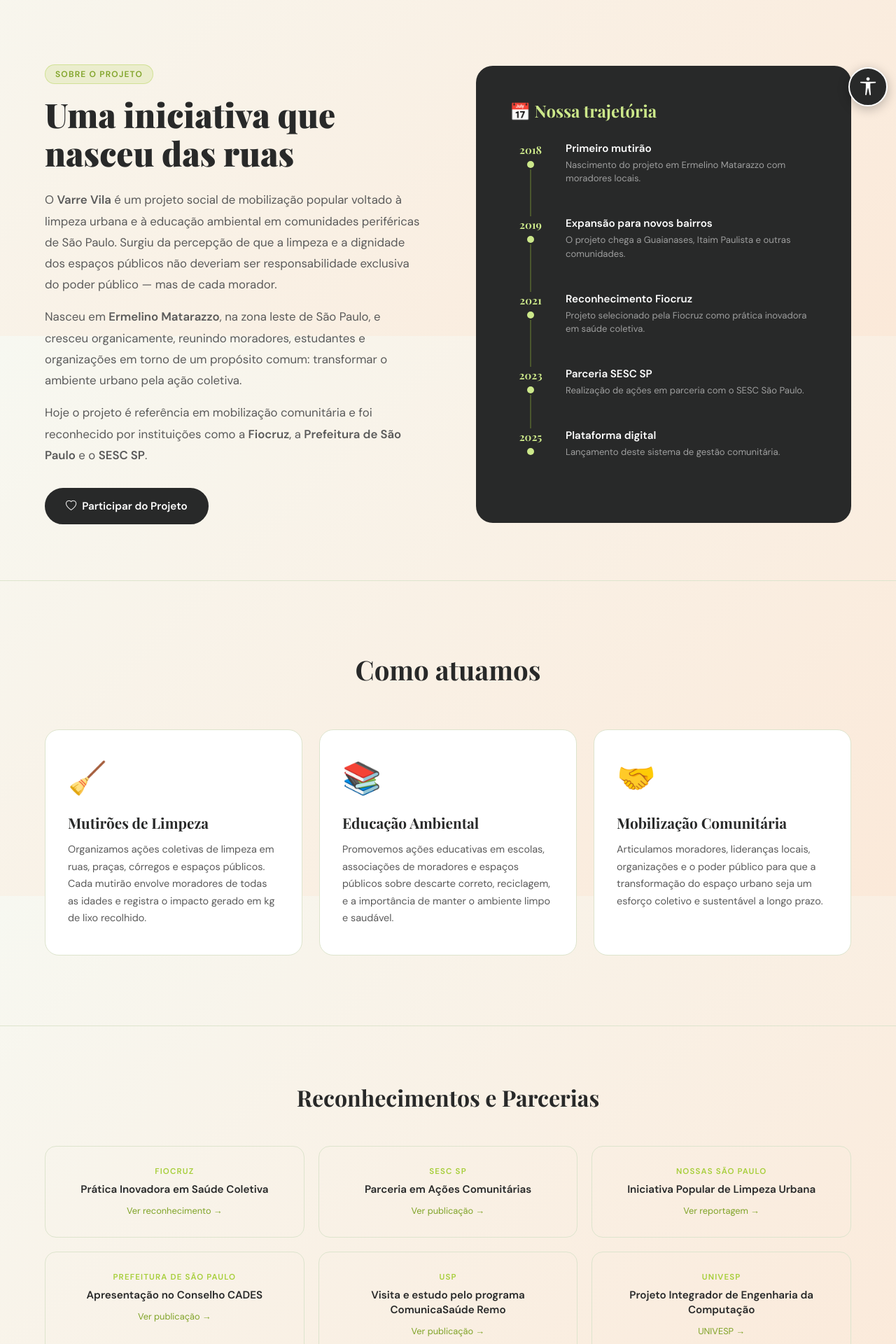
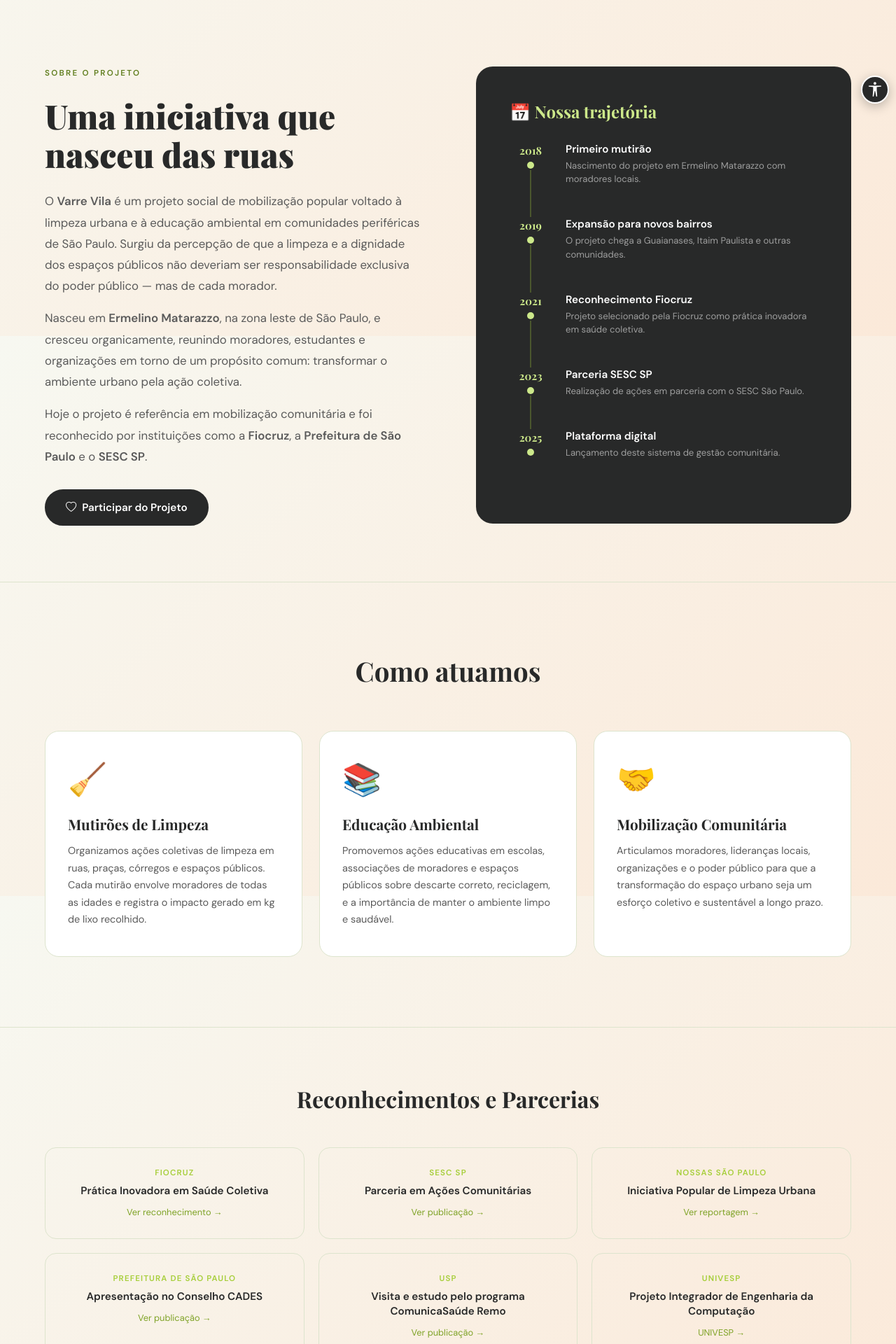
Before and after one commit to flavioalsoares/VarreVilaUNIVESP, a Django app: page /sobre/ in a window 1280 px wide. Shown: the part 320-2240 px from the top of the page at 70% size. Run offline with Django 4.2, Linux system fonts and the light colour scheme; parts of the project's set-up code (start-up, migrations or seed data) failed here and were passed over; some libraries are stand-ins or nearby versions.

Commit message:
fix(ui): cinco correções da revisão visual (#23)
Verificadas no Podman local antes do commit: 146 testes, capturas
inspecionadas, Lighthouse medido.

Botões de acessibilidade alinhados ao VLibras (mesmo tamanho e recuo,
medido por pixel); a folga de ~43px é imposta pela área invisível do
widget, que obscurecia parte do nosso botão. Previsão informa quando
estará disponível em vez de deixar o card mudo. Rótulo de seção vira
sobretítulo nos heróis. Próximos Mutirões deixa de listar evento vencido
na página de Ações. Contraste da previsão corrigido no fundo escuro.
Hierarquia de títulos do Sobre acertada.

Co-Authored-By: Claude Opus 5 <noreply@anthropic.com>
Claude-Session: https://claude.ai/code/session_01N1o3yn1bTMFmQiwDVzgi4q

```diff
--- a/public/views.py
+++ b/public/views.py
@@ -1,5 +1,6 @@
 from django.shortcuts import render
 from django.db.models import Sum, Count
+from django.utils import timezone
 from events.models import Event
 from impact.models import ImpactReport
 
@@ -20,7 +21,6 @@ def home(request):
     ).select_related('impact_report').order_by('-data')[:3]
 
     # Próximos mutirões
-    from django.utils import timezone
     proximos = Event.objects.filter(
         status='planejado',
         data__gte=timezone.now().date()
@@ -48,7 +48,12 @@ def acoes(request):
         status='realizado'
     ).select_related('impact_report').order_by('-data')
 
-    proximos = Event.objects.filter(status='planejado').order_by('data')[:6]
+    # Só o que ainda vai acontecer: sem o filtro de data, um mutirão
+    # planejado que já passou continuava listado como "próximo".
+    proximos = Event.objects.filter(
+        status='planejado',
+        data__gte=timezone.now().date(),
+    ).order_by('data')[:6]
 
     context = {
         'acoes_realizadas': acoes_realizadas,
--- a/static/css/acessibilidade.css
+++ b/static/css/acessibilidade.css
@@ -185,23 +185,32 @@ select:focus-visible,
 /* ── Painel de acessibilidade ──
    Botão fixo abre um painel com todas as opções.
 
-   Fica na borda direita, logo abaixo do botão do VLibras, que se ancora
-   um pouco acima do meio da janela. Os dois recursos de acessibilidade
-   ficam juntos, no lado que a convenção reserva para eles — quem procura
-   um encontra o outro. O deslocamento é relativo ao centro da janela, e
-   não ao topo, para o par continuar unido em telas de qualquer altura. */
+   Fica na borda direita, logo abaixo do botão do VLibras, formando par
+   com ele: mesmo tamanho e mesmo recuo da borda, para os dois centros se
+   alinharem no mesmo eixo vertical.
+
+   As medidas vêm de medição por pixel de capturas em três alturas de
+   janela (700, 860 e 1200): o VLibras é 40x40, encosta a 10px da borda
+   direita, e seu centro fica de 34 a 44px ACIMA do meio da janela — um
+   deslocamento praticamente constante, não proporcional. Por isso o
+   nosso se ancora ao centro e não ao topo, com folga de cerca de 15px
+   abaixo dele. */
+/* Tentei reposicionar o botão do VLibras para alinhar o par com precisão;
+   o ícone sumiu da tela. Ele não é posicionado como aparenta, e quebrar o
+   widget de Libras do governo custa muito mais do que alguns pixels. A
+   posição dele fica intocada; o nosso é que se alinha a ela. */
 .acessibilidade-abrir {
     position: fixed;
-    right: 12px;
-    top: calc(50% + 16px);
+    right: 10px;
+    top: calc(50% + 28px);
     z-index: 1950;
-    width: 56px;
-    height: 56px;
+    width: 40px;
+    height: 40px;
     border-radius: 50%;
     border: 2px solid #fff;
     background: var(--verde-escuro);
     color: #fff;
-    font-size: 1.6rem;
+    font-size: 1.3rem;
     display: flex;
     align-items: center;
     justify-content: center;
@@ -215,11 +224,11 @@ select:focus-visible,
    inteiro em qualquer altura de janela, sem esbarrar no VLibras acima. */
 .acessibilidade-painel {
     position: fixed;
-    right: 80px;
+    right: 62px;
     top: 50%;
     transform: translateY(-50%);
-    z-index: 1950;
-    width: min(340px, calc(100vw - 104px));
+    z-index: 2147483000;
+    width: min(340px, calc(100vw - 86px));
     max-height: calc(100vh - 32px);
     overflow-y: auto;
     background: #fff;
--- a/templates/public/base_publica.html
+++ b/templates/public/base_publica.html
@@ -206,10 +206,44 @@
         /* ── Previsão do tempo nos próximos mutirões (previsao.js) ── */
         .previsao { margin-top: 8px; font-size: 0.85rem; color: var(--verde-texto); font-weight: 600; }
         .previsao .previsao-icone { font-size: 1.1em; margin-right: 4px; }
+        /* Nos heróis vira sobretítulo: sem caixa, sem fundo, e perto do
+           título — a distância curta é o que faz ler como parte dele. */
+        .page-hero .tag-verde,
+        .hero-conteudo .tag-verde,
+        .hero-sobre .tag-verde {
+            background: none;
+            padding: 0;
+            border-radius: 0;
+            letter-spacing: 0.2em;
+            font-size: 0.72rem;
+            margin-bottom: 10px;
+        }
+
+        .page-hero .tag-verde,
+        .hero-conteudo .tag-verde { color: var(--verde-claro); }
+
+        .hero-sobre .tag-verde { color: var(--verde-texto); }
+
+        .previsao.previsao-aguarde { color: var(--texto-suave); font-weight: 400; font-style: italic; }
+        /* A seção de próximos da home tem fundo escuro: as cores acima, pensadas
+           para fundo claro, dariam 1,75:1 ali. */
+        .secao-proximos .previsao { color: var(--verde-claro); }
+        .secao-proximos .previsao.previsao-aguarde { color: rgba(255, 255, 255, 0.82); }
+        .secao-proximos .previsao-fonte,
+        .secao-proximos .previsao-fonte a { color: rgba(255, 255, 255, 0.78); }
         .previsao-fonte { margin-top: 16px; font-size: 0.75rem; color: var(--texto-suave); }
         .previsao-fonte a { color: inherit; }
 
         /* ── UTILITÁRIOS ── */
+        /* Rótulo de seção, não controle.
+
+           Duas coisas o faziam parecer botão: a pílula com borda sólida e,
+           sobretudo, a posição — centralizado e isolado acima de um título
+           grande, é exatamente onde se espera uma chamada para ação.
+
+           A borda saiu e o arredondamento encolheu. Nos heróis, onde o
+           problema de posição é maior, ele perde também o fundo e a caixa:
+           vira sobretítulo, colado no título que anuncia (ver adiante). */
         .tag-verde {
             display: inline-block;
             background: rgba(166, 206, 57, 0.16);
@@ -218,9 +252,8 @@
             font-weight: 600;
             letter-spacing: 0.1em;
             text-transform: uppercase;
-            padding: 5px 14px;
-            border-radius: 100px;
-            border: 1px solid rgba(166, 206, 57, 0.38);
+            padding: 5px 12px;
+            border-radius: 5px;
         }
 
         .btn-primario {
@@ -339,7 +372,7 @@
         :root[data-contraste="alto"] .tag-verde {
             background: #ffffff;
             color: #000000;
-            border-color: #000000;
+            outline: 1px solid #000000;
         }
 
         /* O rodapé fica preto pela troca de token; os brancos
--- a/templates/public/sobre.html
+++ b/templates/public/sobre.html
@@ -26,7 +26,7 @@
         color: white;
     }
 
-    .sobre-visual h3 { font-family: 'Playfair Display', serif; font-size: 1.5rem; color: var(--verde-claro); margin-bottom: 28px; }
+    .sobre-visual h2 { font-family: 'Playfair Display', serif; font-size: 1.5rem; color: var(--verde-claro); margin-bottom: 28px; }
 
     .timeline { display: flex; flex-direction: column; gap: 0; }
 
@@ -45,7 +45,7 @@
 
     .tl-dot { width: 10px; height: 10px; background: var(--verde-claro); border-radius: 50%; margin: 6px auto 0; }
 
-    .tl-conteudo h4 { font-size: 0.95rem; font-weight: 600; margin-bottom: 4px; }
+    .tl-conteudo h3 { font-size: 0.95rem; font-weight: 600; margin-bottom: 4px; }
 
     .tl-conteudo p { font-size: 0.82rem; color: rgba(255,255,255,0.55); line-height: 1.5; }
 
@@ -90,7 +90,7 @@
 
     .reconh-item .org { font-size: 0.72rem; text-transform: uppercase; letter-spacing: 0.1em; color: var(--verde-vivo); font-weight: 600; margin-bottom: 8px; }
 
-    .reconh-item h4 { font-size: 0.95rem; font-weight: 600; color: var(--verde-escuro); line-height: 1.4; margin-bottom: 8px; }
+    .reconh-item h3 { font-size: 0.95rem; font-weight: 600; color: var(--verde-escuro); line-height: 1.4; margin-bottom: 8px; }
 
     .reconh-item a { font-size: 0.8rem; color: var(--verde-medio); text-decoration: none; }
     .reconh-item a:hover { text-decoration: underline; }
@@ -125,7 +125,7 @@
     </div>
 
     <div class="sobre-visual">
-        <h3>📅 Nossa trajetória</h3>
+        <h2>📅 Nossa trajetória</h2>
         <div class="timeline">
             <div class="tl-item">
                 <div>
@@ -133,7 +133,7 @@
                     <div class="tl-dot"></div>
                 </div>
                 <div class="tl-conteudo">
-                    <h4>Primeiro mutirão</h4>
+                    <h3>Primeiro mutirão</h3>
                     <p>Nascimento do projeto em Ermelino Matarazzo com moradores locais.</p>
                 </div>
             </div>
@@ -143,7 +143,7 @@
                     <div class="tl-dot"></div>
                 </div>
                 <div class="tl-conteudo">
-                    <h4>Expansão para novos bairros</h4>
+                    <h3>Expansão para novos bairros</h3>
                     <p>O projeto chega a Guaianases, Itaim Paulista e outras comunidades.</p>
                 </div>
             </div>
@@ -153,7 +153,7 @@
                     <div class="tl-dot"></div>
                 </div>
                 <div class="tl-conteudo">
-                    <h4>Reconhecimento {{ INST_APROVA_1 }}</h4>
+                    <h3>Reconhecimento {{ INST_APROVA_1 }}</h3>
                     <p>Projeto selecionado pela {{ INST_APROVA_1 }} como prática inovadora em saúde coletiva.</p>
                 </div>
             </div>
@@ -163,7 +163,7 @@
                     <div class="tl-dot"></div>
                 </div>
                 <div class="tl-conteudo">
-                    <h4>Parceria {{ INST_APROVA_3 }}</h4>
+                    <h3>Parceria {{ INST_APROVA_3 }}</h3>
                     <p>Realização de ações em parceria com o SESC São Paulo.</p>
                 </div>
             </div>
@@ -173,7 +173,7 @@
                     <div class="tl-dot"></div>
                 </div>
                 <div class="tl-conteudo">
-                    <h4>Plataforma digital</h4>
+                    <h3>Plataforma digital</h3>
                     <p>Lançamento deste sistema de gestão comunitária.</p>
                 </div>
             </div>
@@ -209,32 +209,32 @@
     <div class="reconh-grid">
         <div class="reconh-item">
             <div class="org">{{ INST_APROVA_1 }}</div>
-            <h4>Prática Inovadora em Saúde Coletiva</h4>
+            <h3>Prática Inovadora em Saúde Coletiva</h3>
             <a href="https://ideiasus.fiocruz.br/praticas/projeto-varre-vila/" target="_blank">Ver reconhecimento →</a>
         </div>
         <div class="reconh-item">
             <div class="org">{{ INST_APROVA_3 }}</div>
-            <h4>Parceria em Ações Comunitárias</h4>
+            <h3>Parceria em Ações Comunitárias</h3>
             <a href="https://www.sescsp.org.br/varre-vila-da-comunidade-santa-ines-em-ermelino-matarazzo/" target="_blank">Ver publicação →</a>
         </div>
         <div class="reconh-item">
             <div class="org">Nossas São Paulo</div>
-            <h4>Iniciativa Popular de Limpeza Urbana</h4>
+            <h3>Iniciativa Popular de Limpeza Urbana</h3>
             <a href="https://passandoalimpo.nossasaopaulo.org.br/noticia/conheca_o_varre_vila_iniciativa_popular_de_limpeza_urbana_em_sao_paulo" target="_blank">Ver reportagem →</a>
         </div>
         <div class="reconh-item">
             <div class="org">{{ INST_APROVA_2 }}</div>
-            <h4>Apresentação no Conselho CADES</h4>
+            <h3>Apresentação no Conselho CADES</h3>
             <a href="https://prefeitura.sp.gov.br/web/casa_verde/w/idealizador-do-varre-vila-fala-sobre-sua-experi%C3%AAncia-aos-conselheiros-do-cades" target="_blank">Ver publicação →</a>
         </div>
         <div class="reconh-item">
             <div class="org">USP</div>
-            <h4>Visita e estudo pelo programa ComunicaSaúde Remo</h4>
+            <h3>Visita e estudo pelo programa ComunicaSaúde Remo</h3>
             <a href="https://sites.usp.br/comunicasaoremo/projetos/visita-ao-varre-vila/" target="_blank">Ver publicação →</a>
         </div>
         <div class="reconh-item">
             <div class="org">UNIVESP</div>
-            <h4>Projeto Integrador de Engenharia da Computação</h4>
+            <h3>Projeto Integrador de Engenharia da Computação</h3>
             <a href="https://www.univesp.br" target="_blank">UNIVESP →</a>
         </div>
     </div>
```
Also changed, not shown: public/tests.py (+32 -0 lines), static/js/previsao.js (+27 -14 lines), templates/public/acoes.html (+2 -6 lines), templates/public/contato.html (+2 -6 lines).
